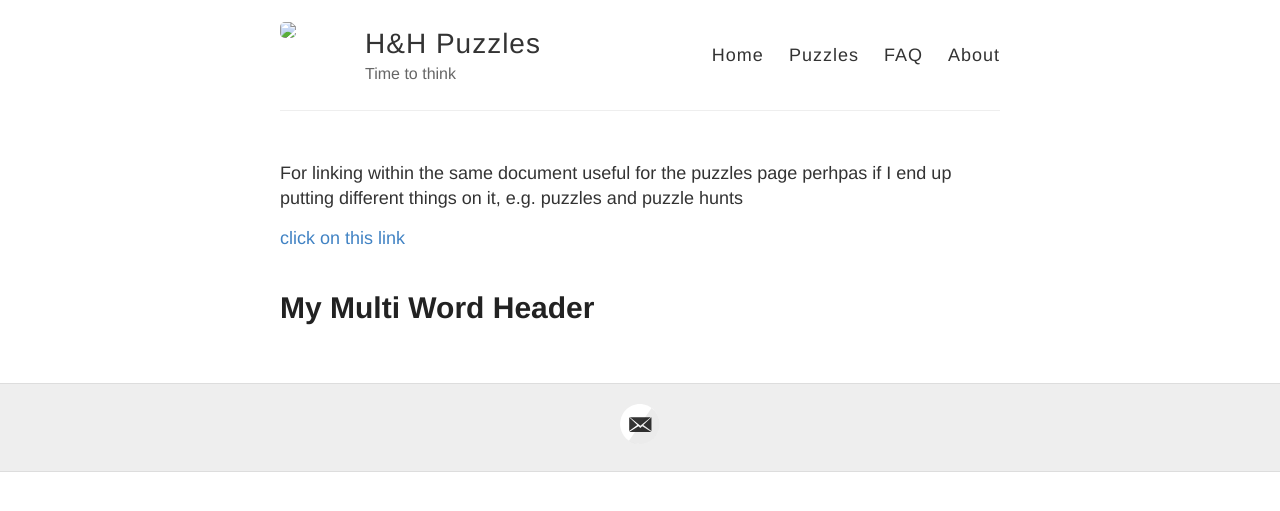
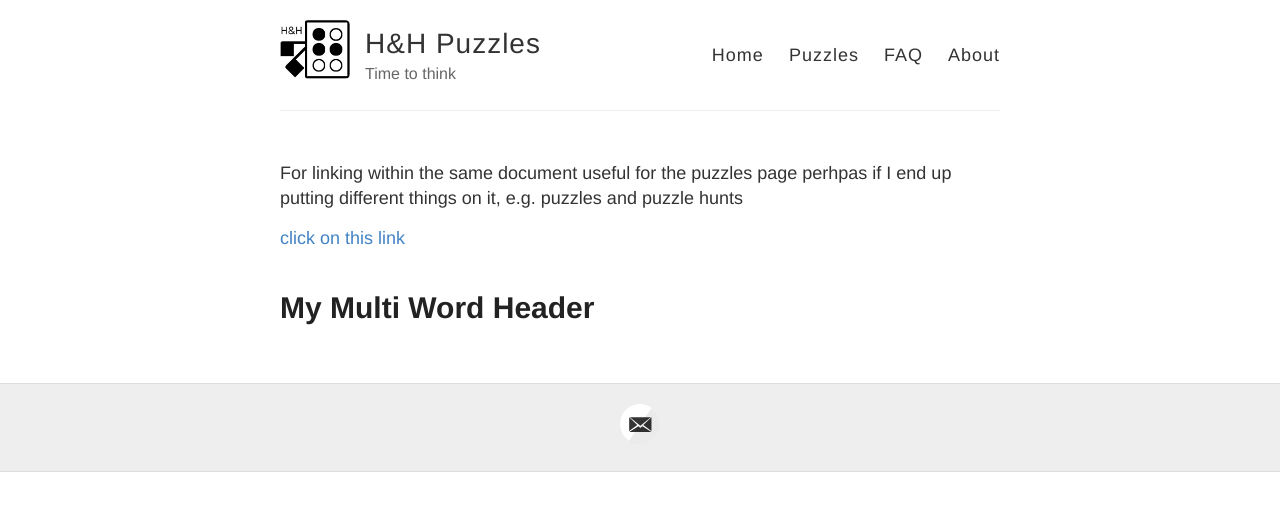
Before and after one commit to HandH-Puzzle/HandH-Puzzle.github.io, a Jekyll site: the page built from Misc.md, in a window 1280 px wide. Shown: the top 511 px of the page. Built offline with Jekyll 4.4.1, drawn with Linux system fonts in a browser that asks for light colours; our own code applies the rules of GitHub Pages for plain Markdown files.

Commit message:
Update _config.yml

```diff
--- a/_config.yml
+++ b/_config.yml
@@ -9,7 +9,7 @@ name: H&H Puzzles
 description: Time to think
 
 # URL of your avatar or profile pic (you could use your GitHub profile pic)
-avatar: images/Logo.png
+avatar: https://handh-puzzle.github.io/images/Logo.png
 
 #
 # Flags below are optional
```
